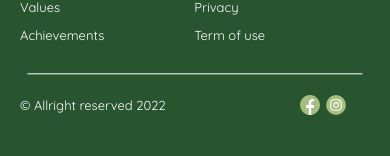
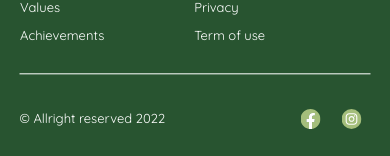
Before and after one commit to Trinhhayoo/DonateTreeSmallProject, a React (Create React App) app: page / in a window 390 px wide. Shown: the part 10417-10573 px from the top of the page. Built offline with nearby package versions, Linux system fonts and the light colour scheme.

Commit message:
update some demi

```diff
--- a/src/components/Layout/DefaultLayout/Footer/Footer.css
+++ b/src/components/Layout/DefaultLayout/Footer/Footer.css
@@ -25,13 +25,13 @@
 
 .divide-container {
   display: grid;
-  grid-template-columns: 1.5fr 1.2fr 2fr;
+  grid-template-columns: 1fr 1fr 2fr;
   justify-content: center;
-
   /* padding-top: 46px; */
   padding-bottom: 0px;
   grid-column-gap: 81px;
   grid-row-gap: 81px;
+  margin: 0 0.1fr !important;
 }
 
 @media only screen and (max-width: 600px) {
@@ -77,8 +77,6 @@
     position: unset !important;
     font-size: 15px !important;
     display: inline;
-
-
   }
 
   .lien-he {
@@ -119,34 +117,26 @@ height:14.08px !important;
 .Company {
   margin-right:90px;
 }
-.line {
+ .line {
+
 
   margin-top: 65px;
+ }
 
-  width: 335px !important;
-}
-.bottom-line {
-  position: absolute;
-  margin-top: 80.5px !important;
-  left: 20px !important;
-  width: 335px !important;
-
-}
-.alright-text {
-  bottom: 20px !important;
-}
 .img-fb {
   width: 20.01px !important;
 height: 19.88px !important;
-bottom: 34px !important;
-right: 35px !important;
+/* bottom: 10px; */
+ bottom: 20px !important;
+/*right: 35px !important; */
 }
+
 .img-ig {
   width: 20.01px !important;
   height: 19.88px !important;
-bottom: 34px !important;
+  bottom: 20px !important;
+}
 
-}
 
 }
 
@@ -204,10 +194,6 @@ bottom: 34px !important;
 .img-mail {
   top: 55px;
   height: 25px;
-  /* left: -5px; */
-
-  /* position: absolute; */
-
   margin-bottom: 40px;
   margin-right: 10px;
 }
@@ -253,7 +239,7 @@ bottom: 34px !important;
   position: absolute;
   height: 1.37px;
   background-color: white;
-  width: 1200px;
+  width: 90%;
   top: 230px;
   left: 50%;
   transform: translate(-50%, -50%);
@@ -264,7 +250,16 @@ bottom: 34px !important;
 .bottom-line {
   position: absolute;
   bottom: 10px;
-  left: 70px;
+  /* left: 70px; */
+  left: 50%;
+
+  display: inline-block;
+  z-index: 100;
+  width: 90%;
+  transform: translate(-50%, -50%);
+
+  text-align: center;
+
 
 }
 
@@ -293,12 +288,7 @@ bottom: 34px !important;
 
 }
 
-.bottom-line {
-  display: flex;
-  z-index: 100;
-  width: 1200px;
 
-}
 
 .alright-text {
   width: 215px;
```
